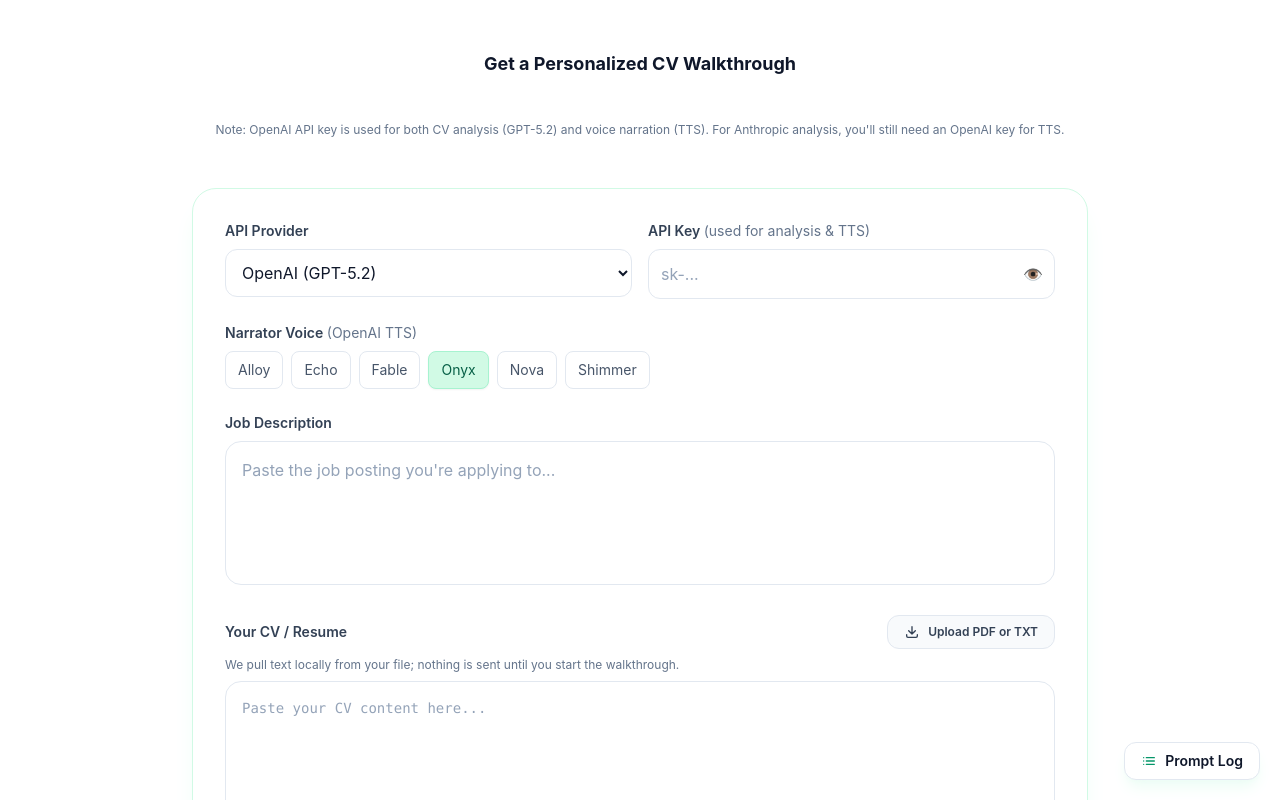
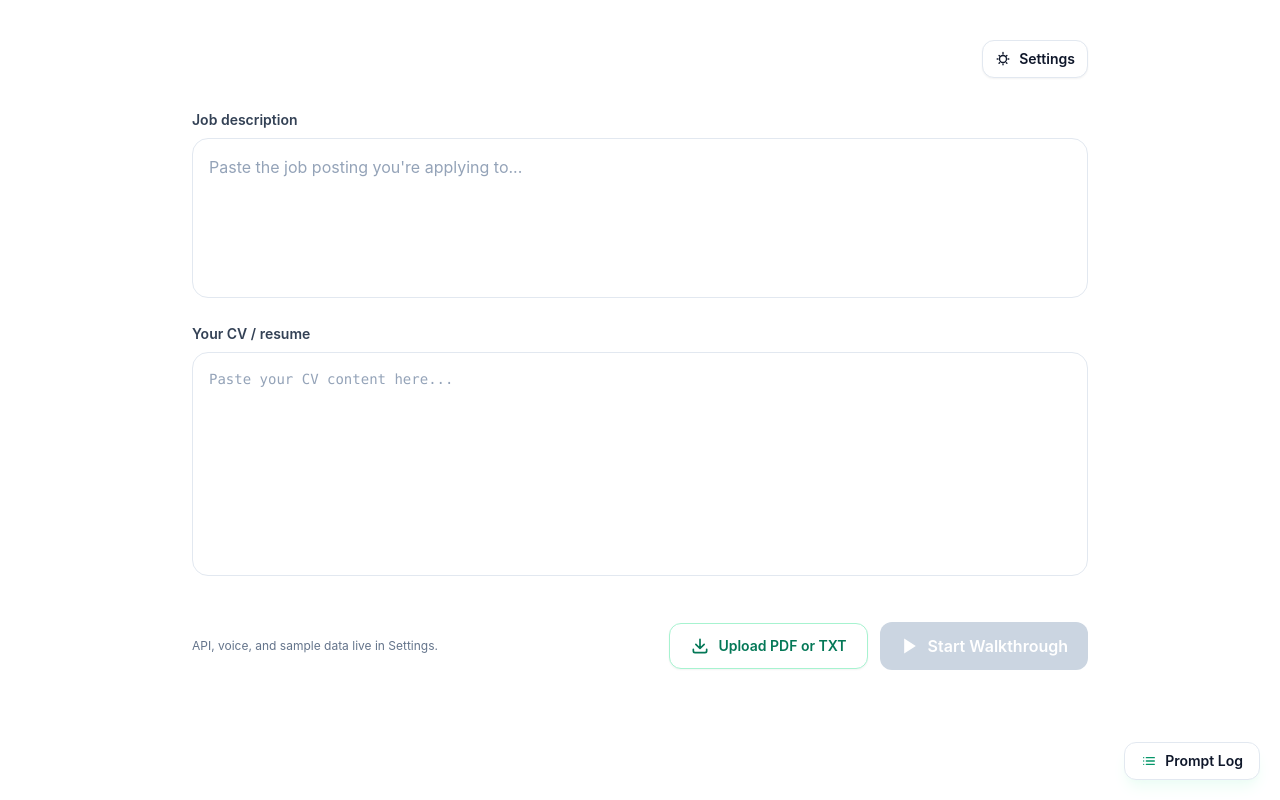
Before and after one commit to hrakhshani/cv-assistant-multimodal, a React (Vite) app: page / in a window 1280 px wide. Shown: the top 800 px of the page. Built offline with nearby package versions, Linux system fonts and the light colour scheme.

Commit message:
update first page

```diff
--- a/src/App.jsx
+++ b/src/App.jsx
@@ -2898,7 +2898,7 @@ const InputView = ({ onAnalyze, isLoading, progress }) => {
   const [apiKey, setApiKey] = useState('');
   const [apiProvider, setApiProvider] = useState('openai');
   const [showApiKey, setShowApiKey] = useState(false);
-  const [selectedVoice, setSelectedVoice] = useState('onyx');
+  const [selectedVoice, setSelectedVoice] = useState('nova');
   const progressStage = progress?.stage || (isLoading ? 'keywords' : 'idle');
   const totalKeywords = typeof progress?.totalKeywords === 'number' ? progress.totalKeywords : null;
   const matchedKeywords = typeof progress?.matchedKeywords === 'number' ? progress.matchedKeywords : null;
@@ -2919,6 +2919,7 @@ const InputView = ({ onAnalyze, isLoading, progress }) => {
   const [uploadStatus, setUploadStatus] = useState('');
   const [uploadError, setUploadError] = useState('');
   const [isReadingFile, setIsReadingFile] = useState(false);
+  const [showSettings, setShowSettings] = useState(false);
 
   // Load saved settings
   useEffect(() => {
@@ -3170,88 +3171,59 @@ Responsibilities:
   };
 
   return (
-    <div className="min-h-screen bg-white px-6 py-10 flex items-center justify-center text-slate-900">
-      <div className="max-w-4xl w-full">
-
-        {/* Header */}
-        <div className="text-center mb-10">
-          <div className="inline-flex items-center gap-3 px-5 py-2.5">
-            <span className="font-bold text-lg">Get a Personalized CV Walkthrough</span>
-          </div>
-          <div className="inline-flex items-center gap-3 px-5 py-2.5">
-            <p className="text-center text-slate-500 text-xs mt-6">
-          Note: OpenAI API key is used for both CV analysis (GPT-5.2) and voice narration (TTS).
-          For Anthropic analysis, you'll still need an OpenAI key for TTS.
-        </p>
-        </div>
-        </div>
-
-        {/* Input Card */}
-        <div className="bg-white rounded-3xl border border-emerald-100 shadow-xl shadow-emerald-50 p-8 space-y-6">
-
-          {/* API Settings */}
-          <div className="grid grid-cols-2 gap-4">
-            <div>
-              <label className="block text-slate-700 text-sm font-semibold mb-2">API Provider</label>
-              <select
-                value={apiProvider}
-                onChange={(e) => setApiProvider(e.target.value)}
-                className="w-full p-3 bg-white border border-slate-200 rounded-xl text-slate-900 focus:border-emerald-400 focus:ring-2 focus:ring-emerald-100 outline-none transition"
-              >
-                <option value="openai">OpenAI (GPT-5.2)</option>
-                <option value="anthropic">Anthropic (Claude)</option>
-              </select>
-            </div>
-            <div>
-              <label className="block text-slate-700 text-sm font-semibold mb-2">
-                API Key <span className="text-slate-500 font-normal">(used for analysis & TTS)</span>
-              </label>
-              <div className="relative">
-                <input
-                  type={showApiKey ? 'text' : 'password'}
-                  value={apiKey}
-                  onChange={(e) => setApiKey(e.target.value)}
-                  placeholder={apiProvider === 'openai' ? 'sk-...' : 'sk-ant-...'}
-                  className="w-full p-3 pr-12 bg-white border border-slate-200 rounded-xl text-slate-900 placeholder-slate-400 focus:border-emerald-400 focus:ring-2 focus:ring-emerald-100 outline-none transition"
-                />
+    <div className="min-h-screen bg-white px-6 py-10 text-slate-900">
+      <div className="max-w-4xl mx-auto space-y-8 relative">
+        <div className="flex items-start justify-between gap-4">
+          <div className="space-y-1">
+
+          </div>
           <button
             type="button"
-                  onClick={() => setShowApiKey(!showApiKey)}
-                  className="absolute right-3 top-1/2 -translate-y-1/2 text-slate-500 hover:text-slate-700"
-                  aria-label="Toggle API key visibility"
-                >
-                  {showApiKey ? '🙈' : '👁️'}
+            onClick={() => setShowSettings(true)}
+            className="inline-flex items-center gap-2 px-3 py-2 rounded-xl border border-slate-200 bg-white shadow-sm hover:border-emerald-300 hover:text-emerald-700 transition"
+            aria-label="Open settings"
+          >
+            <svg className="w-4 h-4" fill="none" viewBox="0 0 24 24" stroke="currentColor" strokeWidth={2}>
+              <path strokeLinecap="round" strokeLinejoin="round" d="M12 6.75a5.25 5.25 0 100 10.5 5.25 5.25 0 000-10.5z" />
+              <path strokeLinecap="round" strokeLinejoin="round" d="M19.5 12h1.25M3.25 12H4.5m7.5 7.5v1.25m0-18.5V4.5m4.95 13.05l.9.9m-11.8-11.8l.9.9m0 10l-.9.9m11.8-11.8l-.9.9" />
+            </svg>
+            <span className="text-sm font-semibold">Settings</span>
           </button>
         </div>
-            </div>
-          </div>
-
-          {/* Voice Selection */}
+
+        <div className="space-y-5">
           <div>
-            <label className="block text-slate-700 text-sm font-semibold mb-2">
-              Narrator Voice <span className="text-slate-500 font-normal">(OpenAI TTS)</span>
-            </label>
-            <VoiceSelector selectedVoice={selectedVoice} onVoiceChange={setSelectedVoice} />
-          </div>
-
-          <div>
-            <label className="block text-slate-700 text-sm font-semibold mb-2">Job Description</label>
+            <label className="block text-sm font-semibold text-slate-700 mb-2">Job description</label>
             <textarea
               value={jobDescription}
               onChange={(e) => setJobDescription(e.target.value)}
               placeholder="Paste the job posting you're applying to..."
-              className="w-full h-36 p-4 bg-white border border-slate-200 rounded-2xl text-slate-900 placeholder-slate-400 focus:border-emerald-400 focus:ring-2 focus:ring-emerald-100 outline-none resize-none transition"
+              className="w-full h-40 p-4 bg-white border border-slate-200 rounded-2xl text-slate-900 placeholder-slate-400 focus:border-emerald-400 focus:ring-2 focus:ring-emerald-100 outline-none resize-none transition"
             />
           </div>
 
           <div>
-            <div className="flex items-center justify-between gap-3 mb-2">
-              <label className="block text-slate-700 text-sm font-semibold">Your CV / Resume</label>
-              <label className="relative inline-flex items-center gap-2 px-4 py-2 rounded-xl bg-slate-50 text-slate-700 border border-slate-200 hover:border-emerald-300 hover:text-emerald-800 transition cursor-pointer">
-                <svg className="w-4 h-4" fill="none" viewBox="0 0 24 24" stroke="currentColor" strokeWidth={2}>
+            <label className="block text-sm font-semibold text-slate-700 mb-2">Your CV / resume</label>
+            <textarea
+              value={cvText}
+              onChange={(e) => setCvText(e.target.value)}
+              placeholder="Paste your CV content here..."
+              className="w-full h-56 p-4 bg-white border border-slate-200 rounded-2xl text-slate-900 placeholder-slate-400 focus:border-emerald-400 focus:ring-2 focus:ring-emerald-100 outline-none resize-none transition font-mono text-sm"
+            />
+          </div>
+        </div>
+
+        <div className="flex flex-col gap-3 pt-2">
+            <div className="flex flex-col sm:flex-row sm:items-center sm:justify-between gap-3">
+              <div className="text-xs text-slate-500">
+                API, voice, and sample data live in Settings.
+              </div>
+              <div className="flex flex-col sm:flex-row items-stretch sm:items-center gap-3">
+                <label className="relative inline-flex items-center justify-center gap-2 px-5 py-3 rounded-xl border border-emerald-200 bg-white text-emerald-700 hover:border-emerald-300 hover:bg-emerald-50 transition cursor-pointer shadow-sm">
+                  <svg className="w-5 h-5" fill="none" viewBox="0 0 24 24" stroke="currentColor" strokeWidth={2}>
                     <path strokeLinecap="round" strokeLinejoin="round" d="M4 16v2a2 2 0 002 2h12a2 2 0 002-2v-2M7 10l5 5m0 0l5-5m-5 5V4" />
                   </svg>
-                <span className="text-xs font-semibold">Upload PDF or TXT</span>
+                  <span className="text-sm font-semibold">Upload PDF or TXT</span>
                   <input
                     type="file"
                     accept=".pdf,.txt,application/pdf,text/plain"
@@ -3260,40 +3232,10 @@ Responsibilities:
                     disabled={isLoading || isReadingFile}
                   />
                 </label>
-            </div>
-            <p className="text-xs text-slate-500 mb-2">
-              We pull text locally from your file; nothing is sent until you start the walkthrough.
-            </p>
-            {uploadStatus && (
-              <div className="mb-2 text-xs font-semibold text-emerald-700 bg-emerald-50 border border-emerald-100 px-3 py-2 rounded-xl">
-                {uploadStatus}
-              </div>
-            )}
-            {uploadError && (
-              <div className="mb-2 text-xs font-semibold text-rose-700 bg-rose-50 border border-rose-100 px-3 py-2 rounded-xl">
-                {uploadError}
-              </div>
-            )}
-            <textarea
-              value={cvText}
-              onChange={(e) => setCvText(e.target.value)}
-              placeholder="Paste your CV content here..."
-              className="w-full h-48 p-4 bg-white border border-slate-200 rounded-2xl text-slate-900 placeholder-slate-400 focus:border-emerald-400 focus:ring-2 focus:ring-emerald-100 outline-none resize-none transition font-mono text-sm"
-            />
-          </div>
-
-          <div className="flex items-center justify-between pt-2">
-            <button
-              onClick={() => { setCvText(sampleCV); setJobDescription(sampleJob); }}
-              className="text-emerald-600 hover:text-emerald-500 text-sm font-medium transition-colors"
-            >
-              Load sample data →
-            </button>
-
                 <button
                   onClick={handleSubmit}
                   disabled={!cvText.trim() || !jobDescription.trim() || !apiKey.trim() || isLoading || isReadingFile}
-              className="px-8 py-4 bg-gradient-to-r from-emerald-500 to-green-500 hover:from-emerald-600 hover:to-green-600 disabled:from-slate-300 disabled:to-slate-400 text-white font-bold rounded-2xl shadow-lg shadow-emerald-100 disabled:shadow-none transition-all flex items-center gap-3"
+                  className="inline-flex items-center justify-center gap-2 px-5 py-3 rounded-xl bg-emerald-600 hover:bg-emerald-700 disabled:bg-slate-300 text-white font-semibold shadow-lg shadow-emerald-100 disabled:shadow-none transition"
                 >
                   {isLoading ? (
                     <>
@@ -3314,8 +3256,100 @@ Responsibilities:
                 </button>
               </div>
             </div>
-
-      </div>
+          {uploadStatus && (
+            <div className="text-xs font-semibold text-emerald-700 bg-emerald-50 border border-emerald-100 px-3 py-2 rounded-xl">
+              {uploadStatus}
+            </div>
+          )}
+          {uploadError && (
+            <div className="text-xs font-semibold text-rose-700 bg-rose-50 border border-rose-100 px-3 py-2 rounded-xl">
+              {uploadError}
+            </div>
+          )}
+        </div>
+      </div>
+
+      {showSettings && (
+        <div className="fixed inset-0 z-50 flex items-center justify-center px-4 py-6 bg-slate-900/50 backdrop-blur-sm">
+          <div className="w-full max-w-3xl bg-white rounded-3xl shadow-2xl border border-slate-200 overflow-hidden">
+            <div className="flex items-center justify-between px-6 py-4 border-b border-slate-200 bg-slate-50">
+              <div>
+                <div className="text-xs uppercase font-semibold text-slate-500">Settings</div>
+                <div className="text-lg font-bold text-slate-900">API, voice, and samples</div>
+              </div>
+              <button
+                type="button"
+                onClick={() => setShowSettings(false)}
+                className="w-9 h-9 rounded-xl border border-slate-200 flex items-center justify-center text-slate-500 hover:text-slate-700 transition"
+                aria-label="Close settings"
+              >
+                ✕
+              </button>
+            </div>
+
+            <div className="p-6 space-y-6">
+              <div className="grid sm:grid-cols-2 gap-4">
+                <div>
+                  <label className="block text-slate-700 text-sm font-semibold mb-2">API Provider</label>
+                  <select
+                    value={apiProvider}
+                    onChange={(e) => setApiProvider(e.target.value)}
+                    className="w-full p-3 bg-white border border-slate-200 rounded-xl text-slate-900 focus:border-emerald-400 focus:ring-2 focus:ring-emerald-100 outline-none transition"
+                  >
+                    <option value="openai">OpenAI (GPT-5.2)</option>
+                    <option value="anthropic">Anthropic (Claude)</option>
+                  </select>
+                </div>
+                <div>
+                  <label className="block text-slate-700 text-sm font-semibold mb-2">
+                    API Key <span className="text-slate-500 font-normal">(analysis & TTS)</span>
+                  </label>
+                  <div className="relative">
+                    <input
+                      type={showApiKey ? 'text' : 'password'}
+                      value={apiKey}
+                      onChange={(e) => setApiKey(e.target.value)}
+                      placeholder={apiProvider === 'openai' ? 'sk-...' : 'sk-ant-...'}
+                      className="w-full p-3 pr-12 bg-white border border-slate-200 rounded-xl text-slate-900 placeholder-slate-400 focus:border-emerald-400 focus:ring-2 focus:ring-emerald-100 outline-none transition"
+                    />
+                    <button
+                      type="button"
+                      onClick={() => setShowApiKey(!showApiKey)}
+                      className="absolute right-3 top-1/2 -translate-y-1/2 text-slate-500 hover:text-slate-700"
+                      aria-label="Toggle API key visibility"
+                    >
+                      {showApiKey ? '🙈' : '👁️'}
+                    </button>
+                  </div>
+                </div>
+              </div>
+
+              <div>
+                <label className="block text-slate-700 text-sm font-semibold mb-2">
+                  Narrator Voice <span className="text-slate-500 font-normal">(OpenAI TTS)</span>
+                </label>
+                <VoiceSelector selectedVoice={selectedVoice} onVoiceChange={setSelectedVoice} />
+              </div>
+
+              <div className="space-y-3">
+                <div>
+                  <label className="block text-slate-700 text-sm font-semibold mb-2">Sample data</label>
+                  <button
+                    type="button"
+                    onClick={() => { setCvText(sampleCV); setJobDescription(sampleJob); }}
+                    className="px-4 py-2 rounded-xl bg-slate-50 text-slate-700 border border-slate-200 hover:border-emerald-300 hover:text-emerald-800 transition"
+                  >
+                    Load sample CV & job
+                  </button>
+                  <p className="text-xs text-slate-500 mt-2">
+                    Upload your file from the main screen.
+                  </p>
+                </div>
+              </div>
+            </div>
+          </div>
+        </div>
+      )}
     </div>
   );
 };
```
Lines whose indentation alone changed are shown as unchanged.
